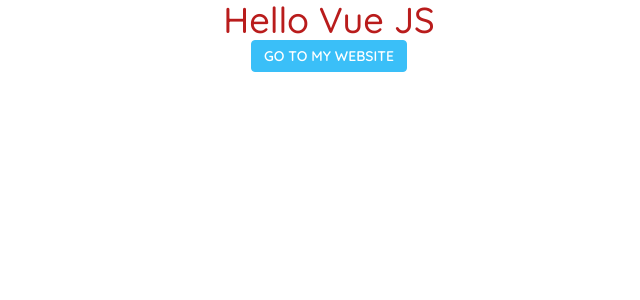
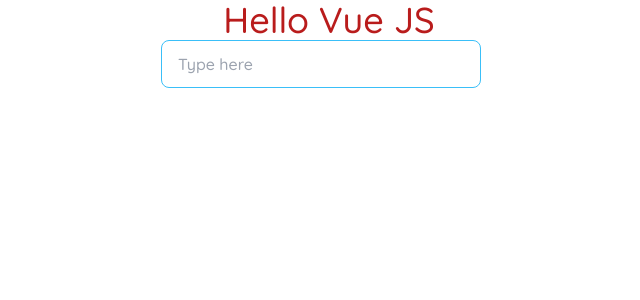
Before and after one commit to radenmasabdul/LearnVueJS, a Vue app: page / in a window 1280 px wide. Shown: the top 300 px of the page, without its empty margins (311-951 px from the left). Built offline with nearby package versions, Linux system fonts and the light colour scheme.

Commit message:
two ways data binding

```diff
--- a/src/App.vue
+++ b/src/App.vue
@@ -12,10 +12,25 @@
   </div> -->
 
   <!-- data binding -->
-  <div class="flex justify-center">
+  <!-- <div class="flex justify-center">
     <button class="btn btn-info btn-sm text-white rounded">
       <a :href="url">Go To My Website</a>
     </button>
+  </div> -->
+
+  <!-- two ways data binding -->
+  <div class="flex justify-center">
+    <input
+      v-model="nama"
+      type="text"
+      placeholder="Type here"
+      className="input input-bordered input-info w-full max-w-xs"
+    />
+    <div class="flex items-center mx-2">
+      <p class="text-lg text-red-700">
+        {{ nama }}
+      </p>
+    </div>
   </div>
 </template>
 
@@ -37,7 +52,7 @@
 </script> -->
 
 <!-- data binding -->
-<script>
+<!-- <script>
 export default {
   name: "App",
   data() {
@@ -46,4 +61,16 @@
     };
   },
 };
+</script> -->
+
+<!-- two ways data binding -->
+<script>
+export default {
+  name: "App",
+  data() {
+    return {
+      nama: "",
+    };
+  },
+};
 </script>
```
